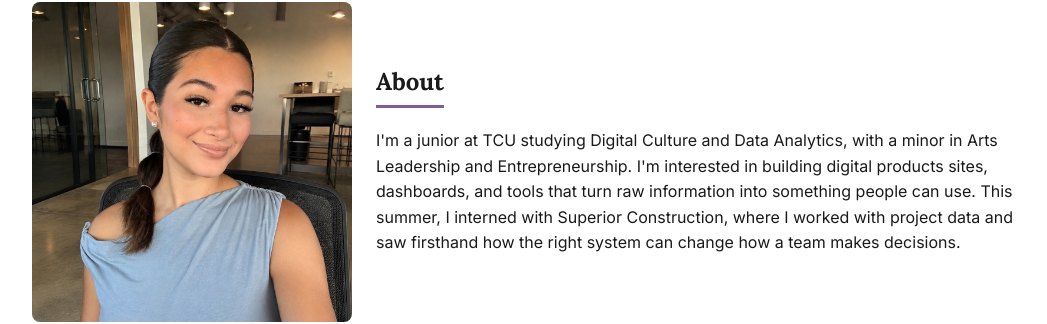
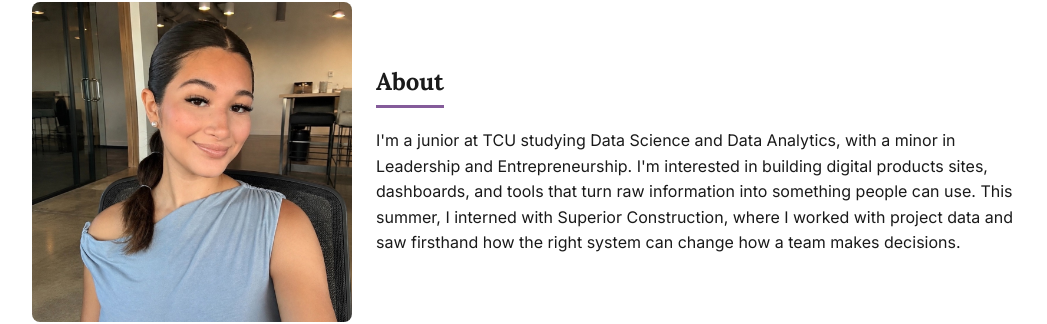
Before and after one commit to gonzcamila/portfolio-cgonzalez, a plain HTML site: page index.html in a window 1280 px wide. Shown: the part 217-541 px from the top of the page, without its empty margins (116-1163 px from the left). Drawn offline with Linux system fonts and the light colour scheme.

Commit message:
Update major and minor fields in About section

```diff
--- a/index.html
+++ b/index.html
@@ -34,7 +34,7 @@
             </div>
             <div class="about-text">
                 <h2 id="about">About</h2>
-                <p>I'm a junior at TCU studying Digital Culture and Data Analytics, with a minor in Arts Leadership and Entrepreneurship. I'm interested in building digital products sites, dashboards, and tools that turn raw information into something people can use. This summer, I interned with Superior Construction, where I worked with project data and saw firsthand how the right system can change how a team makes decisions. </p>
+                <p>I'm a junior at TCU studying Data Science and Data Analytics, with a minor in Leadership and Entrepreneurship. I'm interested in building digital products sites, dashboards, and tools that turn raw information into something people can use. This summer, I interned with Superior Construction, where I worked with project data and saw firsthand how the right system can change how a team makes decisions. </p>
             </div>
         </section>
 
```
